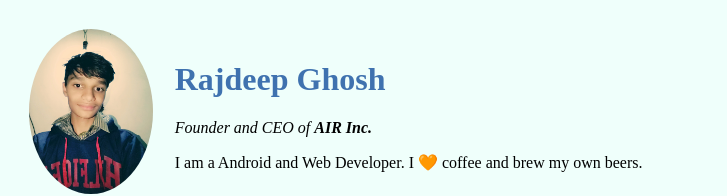
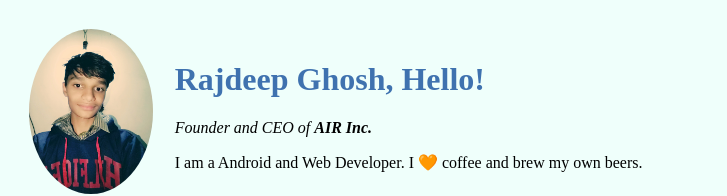
Before and after one commit to rajdeep-ghosh/portfolio-old, a plain HTML site: page index.html in a window 1280 px wide. Shown: the top 196 px of the page, without its empty margins (0-727 px from the left). Drawn offline with Linux system fonts and the light colour scheme.

Commit message:
modified index

```diff
--- a/index.html
+++ b/index.html
@@ -20,7 +20,7 @@
                 <img src="images/BeautyPlus_20170201194706_save.jpg" alt="Image of myself" height="165">
             </td>
             <td>
-                <h1>Rajdeep Ghosh</h1>
+                <h1>Rajdeep Ghosh, Hello!</h1>
                 <p><em>Founder and CEO of <strong>AIR Inc.</strong></em></p>
                 <p>I am a Android and Web Developer. I 🧡 coffee and brew my own beers.</p>
             </td>
```
